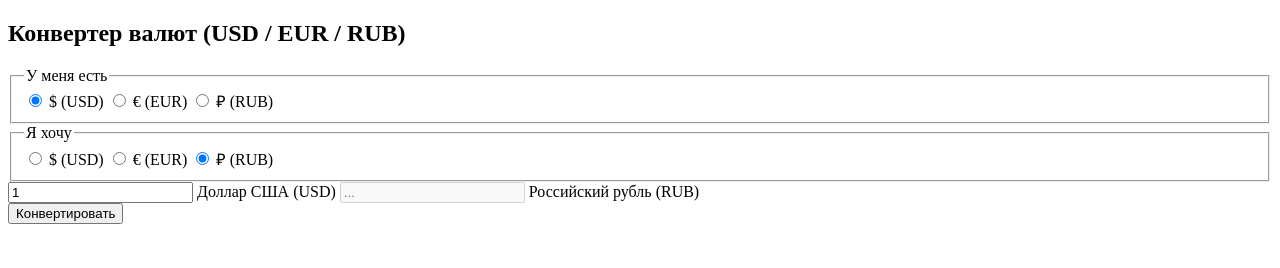
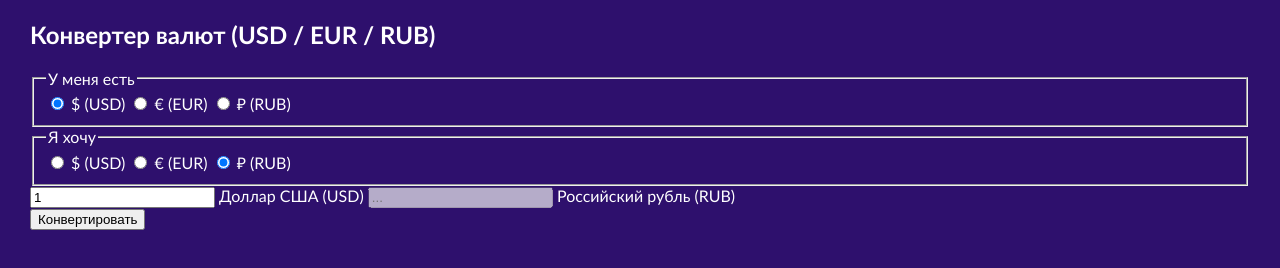
Before and after one commit to greatstudentkaze/currency-converter, a plain HTML site: page index.html in a window 1280 px wide. Drawn offline with Linux system fonts and the light colour scheme; no server answers.

Commit message:
feat(style.css): connect styles to html

```diff
--- a/index.html
+++ b/index.html
@@ -6,9 +6,10 @@
         content="width=device-width, initial-scale=1.0">
   <meta http-equiv="X-UA-Compatible" content="ie=edge">
   <title>Конвертер валют</title>
+  <link rel="stylesheet" href="css/style.css">
 </head>
 <body>
-  <main>
+  <main class="container">
     <section class="converter">
       <h2 class="converter__title">Конвертер валют (USD / EUR / RUB)</h2>
       <div class="converter__wrap js-currency">
```
